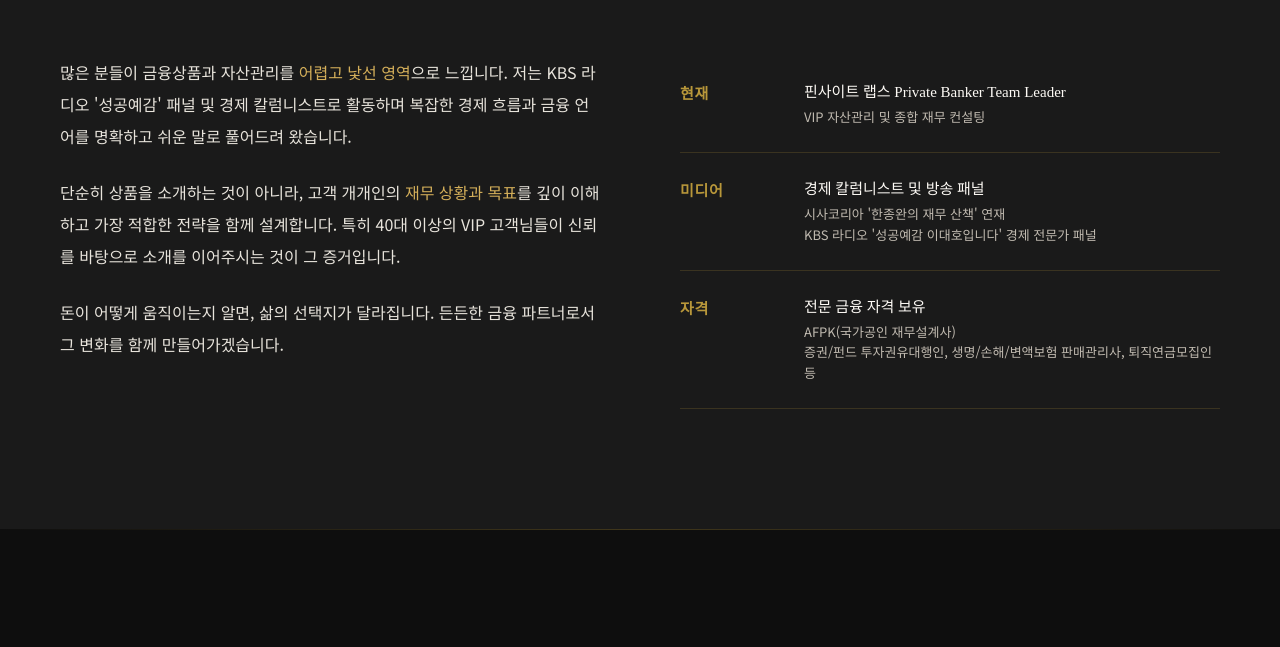
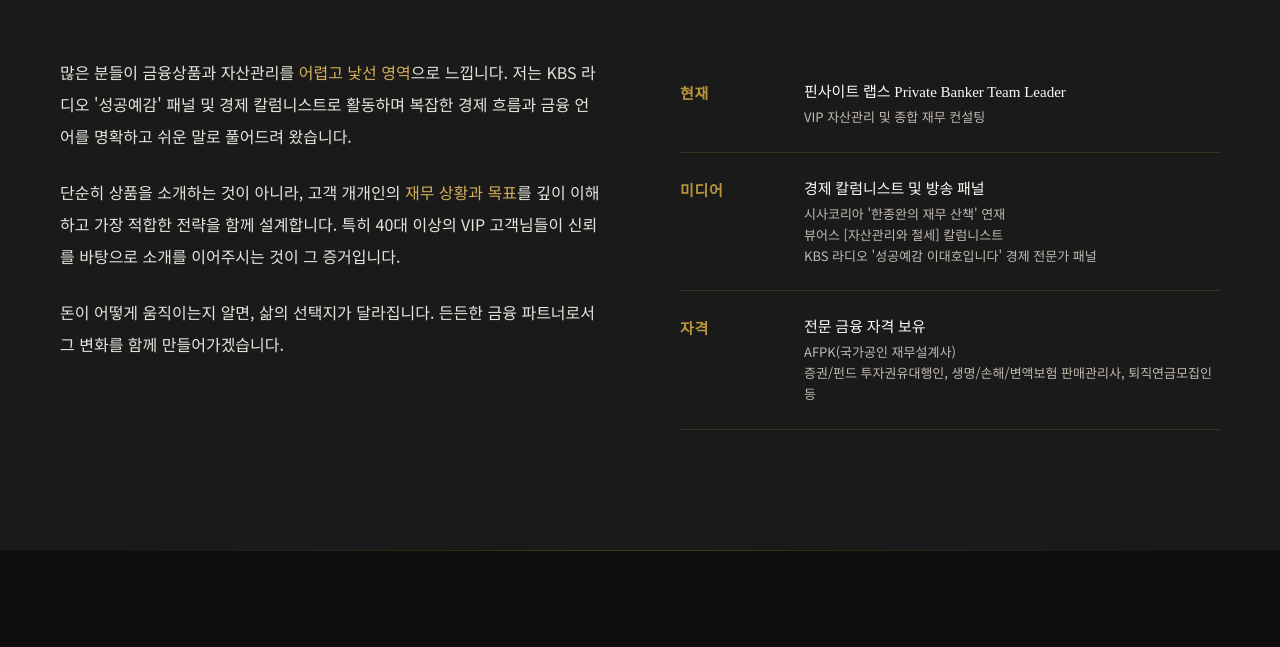
Before and after one commit to jongwanh85/privatebanker, a plain HTML site: page index.html in a window 1280 px wide. Shown: the part 1086-1733 px from the top of the page. Drawn offline with nearby package versions, Linux system fonts and the light colour scheme.

Commit message:
Update index.html

```diff
--- a/index.html
+++ b/index.html
@@ -620,7 +620,8 @@
     <li><a href="#about">소개</a></li>
     <li><a href="services.html">서비스</a></li>
     <li><a href="reviews.html">후기</a></li>
-    <li><a href="#tips">재테크 팁</a></li> <li><a href="consult.html">상담 신청</a></li>
+    <li><a href="#tips">재테크 팁</a></li>
+    <li><a href="consult.html">상담 신청</a></li>
   </ul>
 </nav>
 
@@ -681,7 +682,10 @@
         </li>
         <li class="career-item">
           <span class="career-year">미디어</span>
-          <div class="career-info"><h4>경제 칼럼니스트 및 방송 패널</h4><p>시사코리아 '한종완의 재무 산책' 연재<br>KBS 라디오 '성공예감 이대호입니다' 경제 전문가 패널</p></div>
+          <div class="career-info">
+            <h4>경제 칼럼니스트 및 방송 패널</h4>
+            <p>시사코리아 '한종완의 재무 산책' 연재<br>뷰어스 [자산관리와 절세] 칼럼니스트<br>KBS 라디오 '성공예감 이대호입니다' 경제 전문가 패널</p>
+          </div>
         </li>
         <li class="career-item">
           <span class="career-year">자격</span>
```
